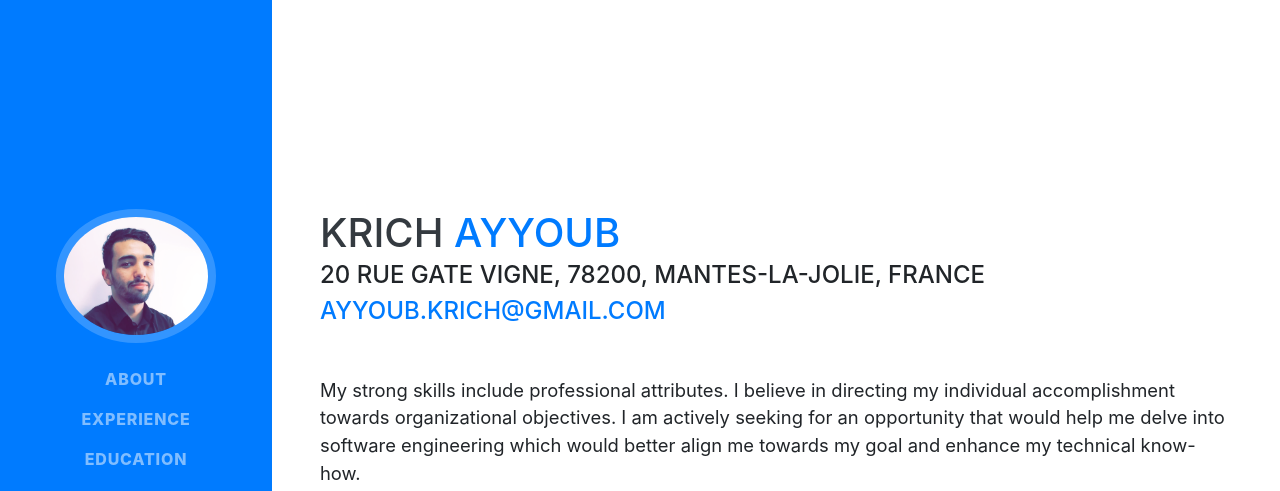
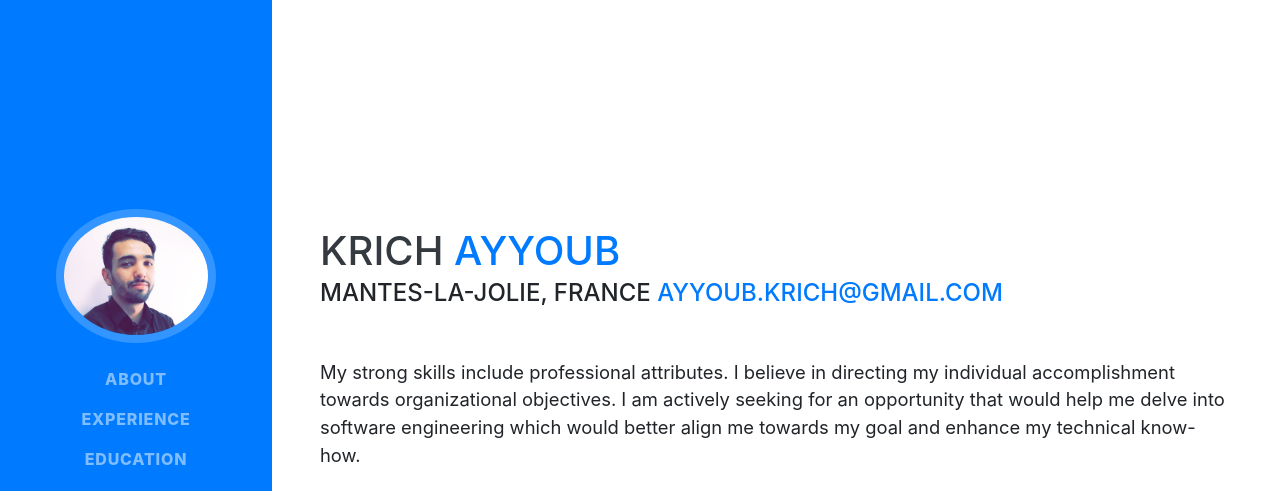
Before and after one commit to KrichAyyoub/KrichAyyoub.github.io, a website with bundled scripts: page index.html in a window 1280 px wide. Shown: the top 491 px of the page. Built offline with nearby package versions, Linux system fonts and the light colour scheme; a web font is replaced by a local one.

Commit message:
address deleted

```diff
--- a/index.html
+++ b/index.html
@@ -66,7 +66,7 @@
         <h1 class="mb-0">Krich
           <span class="text-primary">Ayyoub</span>
         </h1>
-        <div class="subheading mb-5">20 rue Gate Vigne, 78200, Mantes-la-jolie, France
+        <div class="subheading mb-5">Mantes-la-jolie, France
           <a href="mailto:name@email.com">ayyoub.krich@gmail.com</a>
         </div>
         <p class="lead mb-5">My strong skills include professional attributes. I believe in directing my individual accomplishment towards organizational objectives.
```
